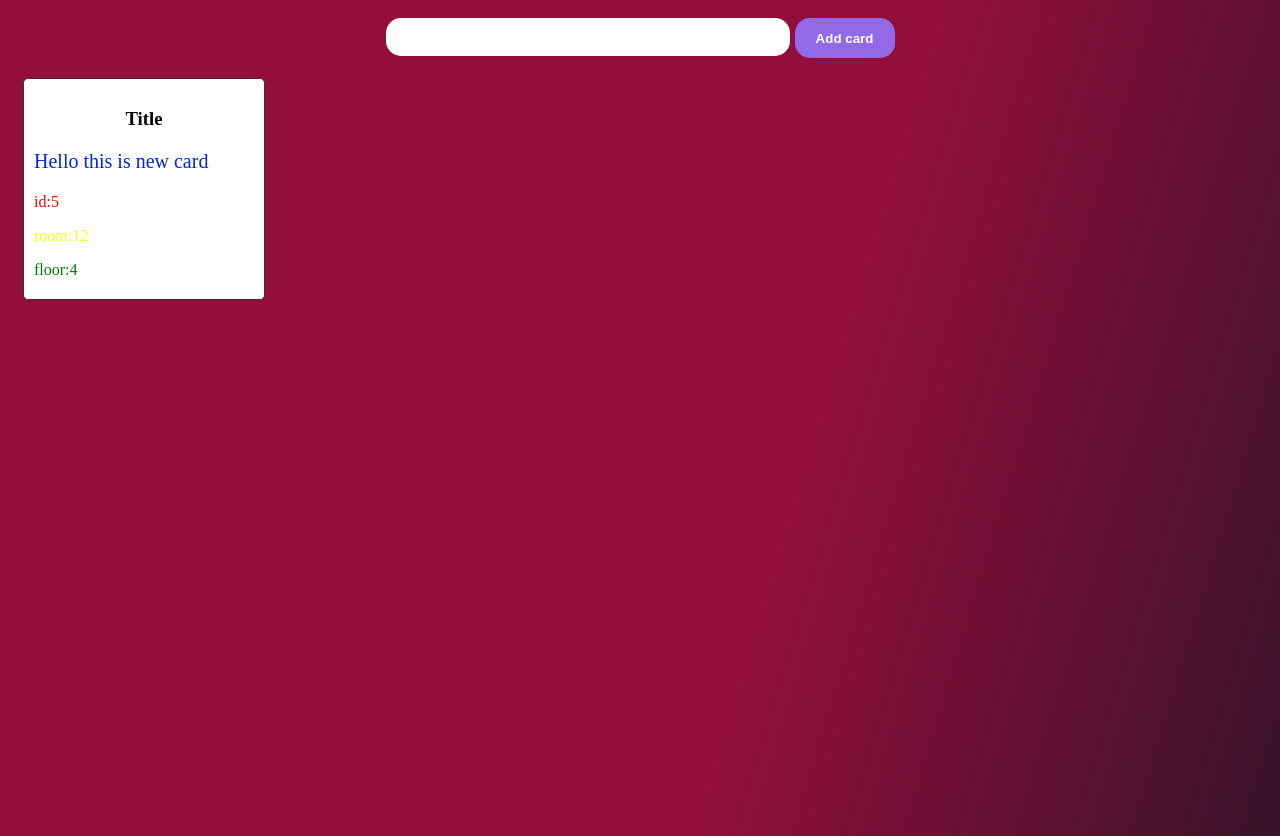
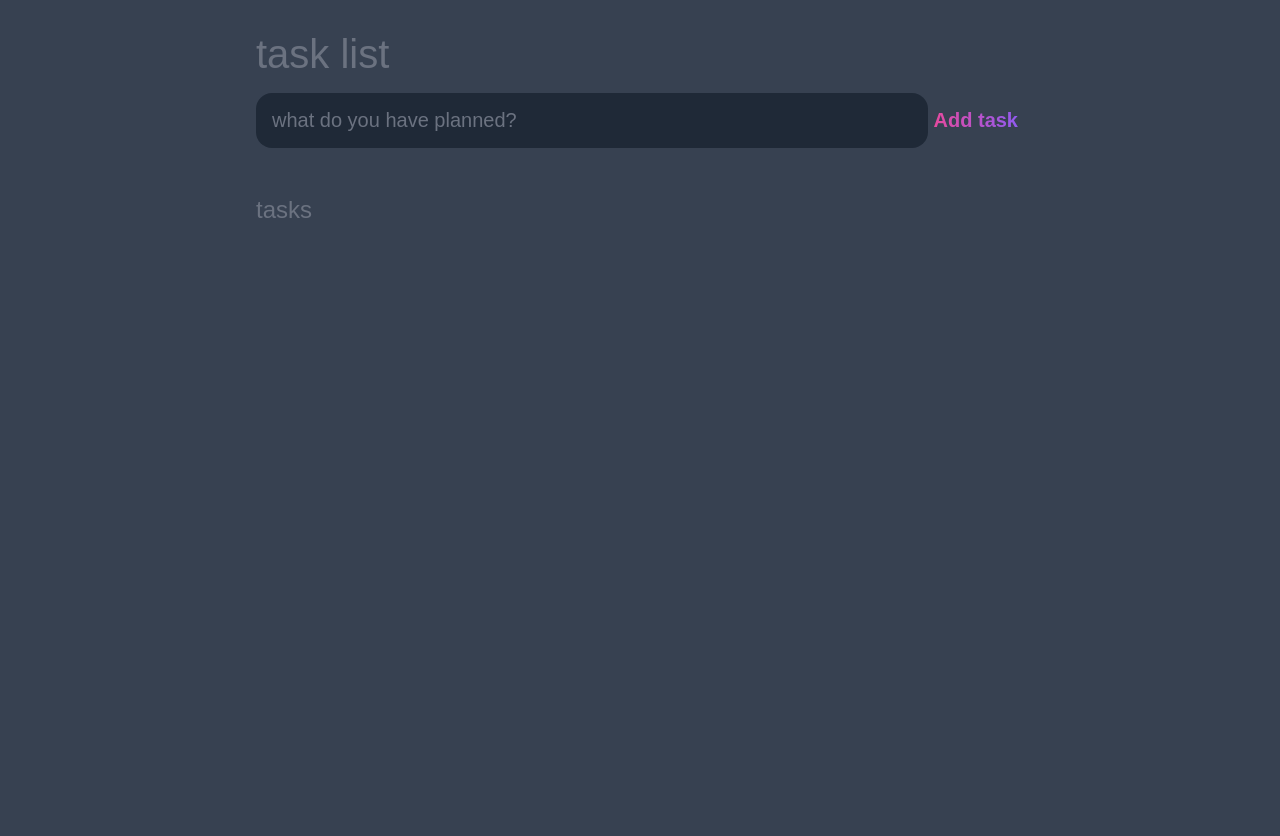
Before and after one commit to shahiiin/todo-list-javascript, a plain HTML site: page index.html in a window 1280 px wide. After the commit the page ends 800 px from the top, so only its background shows below. Drawn offline with Linux system fonts and the light colour scheme.

Commit message:
todolist is finished

```diff
--- a/index.html
+++ b/index.html
@@ -1,35 +1,46 @@
 <!DOCTYPE html>
 <html lang="en">
+<head>
 
-<head>
+    <link rel="stylesheet" href="./style.css">
     <meta charset="UTF-8">
     <meta http-equiv="X-UA-Compatible" content="IE=edge">
     <meta name="viewport" content="width=device-width, initial-scale=1.0">
-    <link rel="stylesheet" href="./style.css">
-    <title>TODO</title>
+    <title>todolist</title>
+</head>
+<body>
+    <header>
+        <h1>task list</h1>
+        <form id="new-task-form">
+            <input type="text" id="new-task-input"
+            placeholder="what do you have planned?">
+            <input type="submit"
+            value="Add task"
+            id="new-task-submit">
+        </form>
+    </header>
+    <main>
+        <section class="task-list">
+            <h2>tasks</h2>
+            <div id="tasks">
+                <!-- <div class="task">
+                    <div class="content">
+                        <input type="text" class="text" value="my task" readonly>
+                    </div>
+                    <div class="actions">
+                        <button class="delete">delete</button>
+                    </div>
+                </div> -->
+            </div>
+        </section>
+    </main>
 
-</head>
 
-<body>
-    <div class='operation'>
-        <input class='value-item' type="text" id='titletext' value=''>
-        <button class='add-item' onclick='addCard()'>Add card</button>
-    </div>
 
-    <div class="cardbox">
-        <div class="card">
 
-            <div class="card-body">
-                <h3 class='card-title'>Title</h3>
-                <p class='fontbig blue'>Hello this is new card</p>
-                <p class='user-id'>id:5</p>
-                <p class='user-room'>room:12</p>
-                <p class='user-floor'>floor:4</p>
-            </div>
-        </div>
 
-    </div>
-    <script src='./script.js'></script>
+
+
+    <script src="./script.js"></script>
 </body>
-
 </html>
--- a/script.js
+++ b/script.js
@@ -1,54 +1,52 @@
 
 
-function addCard() {
+window.addEventListener('load', () => {
+	const form = document.querySelector("#new-task-form");
+	const input = document.querySelector("#new-task-input");
+	const list_el = document.querySelector("#tasks");
 
-    const titletext = document.getElementById('titletext');
+	form.addEventListener('submit', (e) => {
+		e.preventDefault();
 
-    const cardbox = document.querySelector('.cardbox');
+		const task = input.value;
 
-    const newcard = document.createElement('div');
+		const task_el = document.createElement('div');
+		task_el.classList.add('task');
 
-    newcard.classList.add('card');
+		const task_content_el = document.createElement('div');
+		task_content_el.classList.add('content');
 
-    const newcardbody = document.createElement('div');
+		task_el.appendChild(task_content_el);
 
-    newcardbody.classList.add('card-body');
+		const task_input_el = document.createElement('input');
+		task_input_el.classList.add('text');
+		task_input_el.type = 'text';
+		task_input_el.value = task;
+		task_input_el.setAttribute('readonly', 'readonly');
 
-    const newh3 = document.createElement('h3');
+		task_content_el.appendChild(task_input_el);
 
-    newh3.classList.add('card-title');
+		const task_actions_el = document.createElement('div');
+		task_actions_el.classList.add('actions');
 
-    newh3.innerText = titletext.value;
 
-    const newp = document.createElement('p');
+		const task_delete_el = document.createElement('button');
+		task_delete_el.classList.add('delete');
+		task_delete_el.innerText = 'Delete';
 
-    newp.classList.add(['fontbig', 'blue']);
 
-    newp.innerText = titletext.value;
+		task_actions_el.appendChild(task_delete_el);
 
-    const newparam1 = document.createElement('p');
+		task_el.appendChild(task_actions_el);
 
-    newparam1.classList.add('user-id');
+		list_el.appendChild(task_el);
 
-    newparam1.innerText = titletext.value;
+		input.value = '';
 
-    const newparam2 = document.createElement('p');
 
-    newparam2.classList.add('user-room');
 
-    newparam2.innerText = titletext.value;
-
-    const newparam3 = document.createElement('p');
-
-    newparam3.classList.add('user-floor');
-
-    newparam3.innerText = titletext.value;
-
-    newcardbody.appendChild(newh3);
-    newcardbody.appendChild(newp);
-    newcardbody.appendChild(newparam1);
-    newcardbody.appendChild(newparam2);
-    newcardbody.appendChild(newparam3);
-    newcard.appendChild(newcardbody);
-    cardbox.appendChild(newcard);
-}
+		task_delete_el.addEventListener('click', (e) => {
+			list_el.removeChild(task_el);
+		});
+	});
+});
--- a/style.css
+++ b/style.css
@@ -1,83 +1,139 @@
-body {
-    height: 100vh;
-    background-image: linear-gradient(106.9deg, rgba(148, 14, 60, 1) 60.9%, rgba(3, 22, 27, 1) 122.3%);
-    padding: 10px;
 
+* {
+    box-sizing: border-box;
+    margin: 0;
+    font-family: 'fira sans', sans-serif;
 }
 
-/* start section operation */
-
-.operation {
+body{
     display: flex;
-    justify-content: center;
-    height: 60px;
+    flex-direction: column;
+    min-height: 100vh;
+    background-color: #374151;
+    color: white;
 }
 
-.value-item {
-    height: 36px;
-    width: 25rem;
-    border: none;
-    border-radius: 15px;
+header{
+    padding: 2rem 1rem;
+    max-width: 800px;
+    width: 100%;
+    margin: 0 auto;
 }
 
-.add-item {
-    border: none;
-    height: 40px;
-    width: 100px;
-    border-radius: 15px;
-    margin-left: 5px;
-    background-image: radial-gradient(circle 941px at 2.6% 6.8%, rgba(124, 74, 228, 0.81) 15.9%, rgba(249, 208, 40, 0.70) 88.6%);
-    color: white;
-    font-weight: 900;
+header h1{
+    font-size: 2.5rem;
+    font-weight: 300;
+    margin-bottom: 1rem;
+    color: #6B7280;
 }
 
-/* end section operation */
-
-
-
-/* start section card */
-
-.cardbox {
+#new-task-form{
     display: flex;
 }
 
-.card {
-    width:240px;
-    border: solid #333 1px;
-    border-radius: 5px;
-    background-color: white;
-    height: auto;
-    margin-left: 5px
+input, button{
+    appearance: none;
+    border: none;
+    outline: none;
+    background: none;
 }
 
-.card-body {
-    padding: 10px;
-}
-
-.card-title {
-    text-align: center;
-}
-
-.fontbig {
-    font-size: 20px;
-}
-
-.blue {
-    color: #0022ee;
+#new-task-input{
+    flex: 1 1 0%;
+    background-color: #1F2937;
+    padding: 1rem;
+    border-radius: 1rem;
+    color: #eee;
+    font-size: 1.25rem;
 }
 
 
-.user-id {
-    color: red;
+#new-task-input::placeholder{
+    color: #6B7280;
 }
 
-.user-room {
-    color: yellow;
+#new-task-submit{
+    color: #ec4899;
+    font-size: 1.25rem;
+    font-weight: 700;
+    background-image: linear-gradient(to right, #ec4899, #8b5cf6);
+    -webkit-background-clip: text;
+    -webkit-text-fill-color: transparent;
+    cursor: pointer;
+    transition: 0.4s;
 }
 
-.user-floor {
-    color: green;
-    margin-bottom: 10px;
+#new-task-submit:hover{
+    opacity: 0.8;
 }
 
-/* end section card */
+#new-task-submit:active{
+    opacity: 0.6;
+}
+
+main{
+    flex: 1 1 0%;
+    max-width: 800px;
+    width: 100%;
+    margin: 0 auto;
+}
+
+.task-list{
+    padding: 1rem;
+}
+.task-list h2{
+    font-size: 1.5rem;
+    font-weight: 300;
+    color: #6B7280;
+    margin-bottom: 1rem;
+}
+
+#tasks .task{
+    display: flex;
+    justify-content: space-between;
+    background-color: #111827;
+    padding: 1rem;
+    border-radius: 1rem;
+    margin-bottom: 1rem;
+}
+
+#tasks .task .content .text{
+    color: #eee;
+    font-size: 1.125rem;
+    width: 100%;
+    display: block;
+    transition: 0.4s;
+}
+
+#tasks .task .content .text:not(:read-only) {
+    color: #ec4899;
+}
+
+#tasks .task .actions{
+    display: flex;
+    margin: 0 -0.5rem;
+}
+
+.task .actions button{
+    cursor: pointer;
+    margin: 0 0.5rem;
+    font-size: 1.125rem;
+    font-weight: 700;
+    text-transform: uppercase;
+    transition: 0.4s;
+}
+
+.task .actions button:hover{
+    opacity: 0.8;
+}
+
+.task .actions button:active{
+    opacity: 0.6;
+}
+
+.task .actions .delete{
+    background-image: linear-gradient(to right, #ec4899, #8b5cf6);
+    -webkit-background-clip: text;
+    -webkit-text-fill-color: transparent;
+
+}
```
